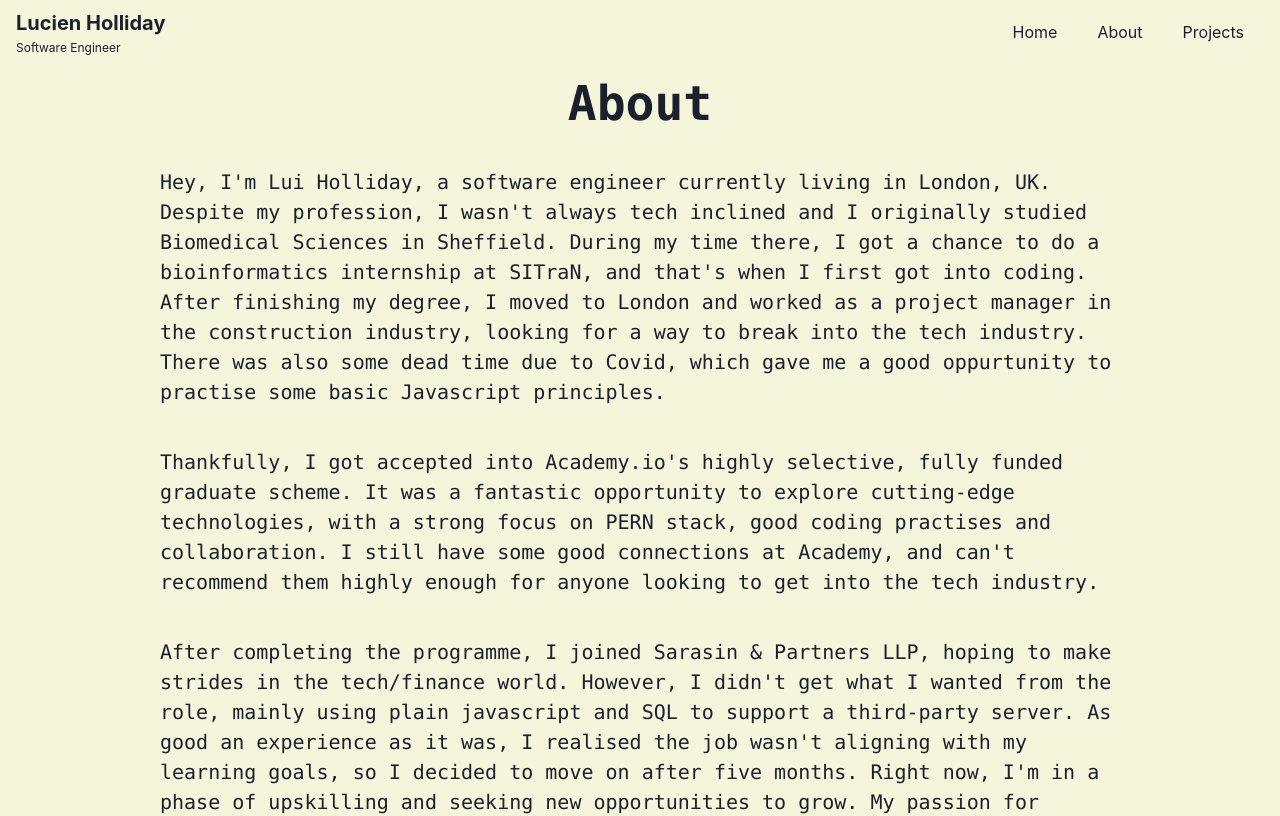
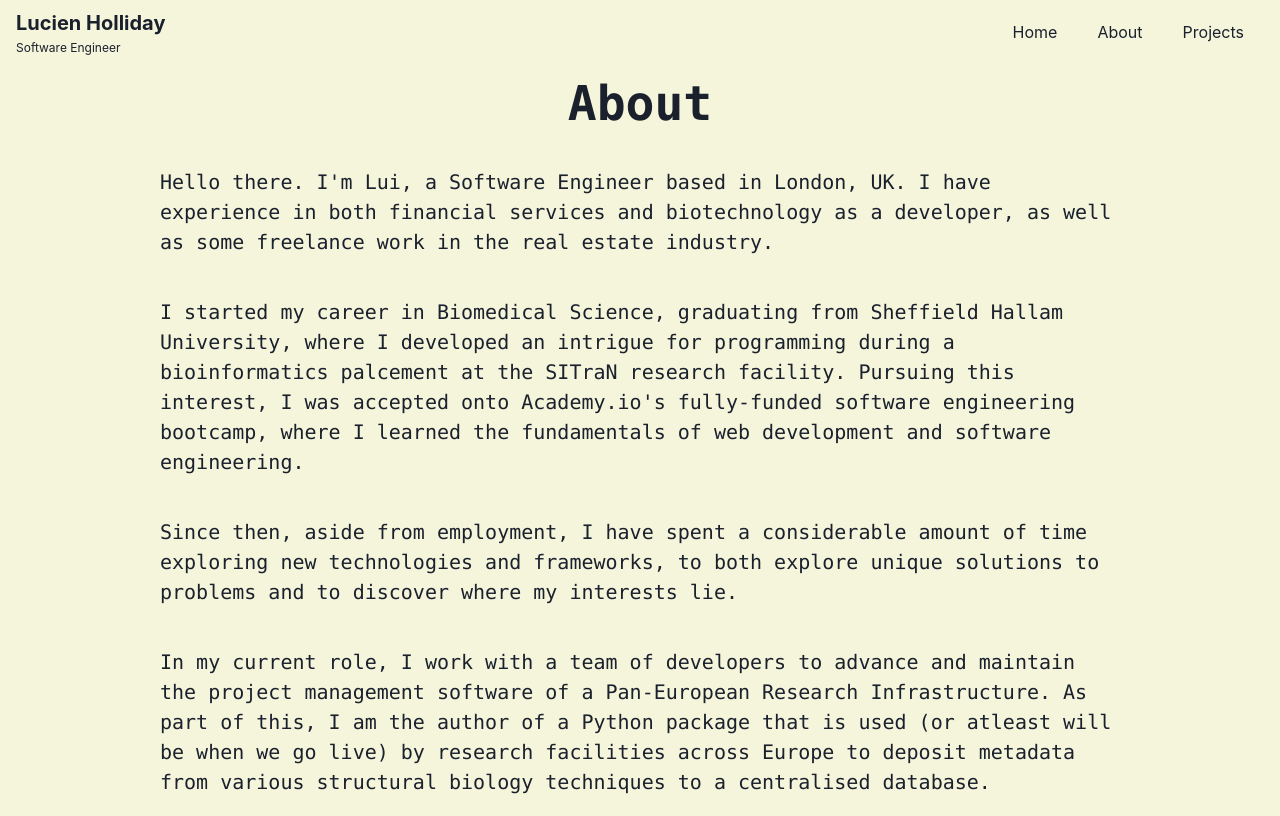
Before and after one commit to luiHoll97/luih, a React (Create React App) app: page /about in a window 1280 px wide. Shown: the top 816 px of the page. Built offline with nearby package versions, Linux system fonts and the light colour scheme.

Commit message:
description changes

```diff
--- a/src/components/AboutContent.tsx
+++ b/src/components/AboutContent.tsx
@@ -9,27 +9,24 @@ const AboutContent = (): JSX.Element => {
                 </Flex>
                 <Flex justifyContent={'center'} mt={10} >
                     <Text fontSize="xl" fontFamily={'mono'} maxW={'75%'}>
-                        Hey, I'm Lui Holliday, a software engineer currently living in London, UK. Despite my profession, I wasn't always tech inclined and I originally studied Biomedical Sciences in Sheffield. During my time there, I got a chance to do a bioinformatics internship at SITraN, and that's when I first got into coding.
-                        After finishing my degree, I moved to London and worked as a project manager in the construction industry, looking for a way to break into the tech industry. There was also some dead time due to Covid, which gave me a good oppurtunity to practise some basic Javascript principles.
+                        Hello there. I'm Lui, a Software Engineer based in London, UK. I have experience in both financial services and biotechnology as a developer, as well as some freelance work in the real estate industry.
                     </Text>
                 </Flex>
                 <Flex justifyContent={'center'} mt={10} >
                     <Text fontSize="xl" fontFamily={'mono'} maxW={'75%'}>
-                        Thankfully, I got accepted into Academy.io's highly selective, fully funded graduate scheme. It was a fantastic opportunity to explore cutting-edge technologies, with a strong focus on PERN stack, good coding practises and collaboration.
-                        I still have some good connections at Academy, and can't recommend them highly enough for anyone looking to get into the tech industry.
+                        I started my career in Biomedical Science, graduating from Sheffield Hallam University, where I developed an intrigue for programming during a bioinformatics palcement at the SITraN research facility.
+                        Pursuing this interest, I was accepted onto Academy.io's fully-funded software engineering bootcamp, where I learned the fundamentals of web development and software engineering.
                     </Text>
                 </Flex>
                 <Flex justifyContent={'center'} mt={10} >
                     <Text fontSize="xl" fontFamily={'mono'} maxW={'75%'}>
-                        After completing the programme, I joined Sarasin & Partners LLP, hoping to make strides in the tech/finance world. However, I didn't get what I wanted from the role, mainly using plain javascript and SQL to support a third-party server.
-                        As good an experience as it was, I realised the job wasn't aligning with my learning goals, so I decided to move on after five months.
-                        Right now, I'm in a phase of upskilling and seeking new opportunities to grow. My passion for coding and technology is stronger than ever, and I'm looking forward to joining a company that shares this.
+                        Since then, aside from employment, I have spent a considerable amount of time exploring new technologies and frameworks, to both explore unique solutions to problems and to discover where my interests lie.
                     </Text>
                 </Flex>
                 <Flex justifyContent={'center'} mt={10} >
                     <Text fontSize="xl" fontFamily={'mono'} maxW={'75%'}>
-                        Aside from my professional journey, I had some fun experiences as a kid – playing cricket for Nottinghamshire and representing England in chess.
-                        I also love to travel and actually moved to Rome during my time at Academy. I'm trying my best to continue learning Italian, but it's not easy.
+                        In my current role, I work with a team of developers to advance and maintain the project management software of a Pan-European Research Infrastructure.
+                        As part of this, I am the author of a Python package that is used (or atleast will be when we go live) by research facilities across Europe to deposit metadata from various structural biology techniques to a centralised database.
                     </Text>
                 </Flex>
 
--- a/src/components/HomeProfile.tsx
+++ b/src/components/HomeProfile.tsx
@@ -29,8 +29,8 @@ export const HomeProfile = (): JSX.Element => {
                                     Hey There
                                 </Text>
                                 <Text fontSize={'xl'} fontWeight='light' fontFamily={'mono'} maxW={'90%'} mt={2}>
-                                    I'm Lui, a software engineer based in London, UK. I'm currently taking a Summer break from employment to work on some personal projects and to learn some new skills, not to mention travel a bit!
-                                    Check out my socials below to see what I'm up to.
+                                    I'm Lui, a software engineer based in London, UK. I'm a software engineer currently working in the biotechnology sector.
+                                    Feel free to reach out to me on any of the platforms below.
                                 </Text>
                                 <Box mt={10}>
                                     <HStack spacing={10}>
--- a/src/components/PortfolioDesc.tsx
+++ b/src/components/PortfolioDesc.tsx
@@ -11,15 +11,12 @@ const PortfolioDesc = (): JSX.Element => {
             </Flex>
             <Flex justifyContent={'center'} mt={5}>
                 <Text fontFamily={'mono'} maxW={'75%'}>
-                    Here are some of the projects I've worked on recently. I'm taking this time out to learn some new skills and technologies, so I'll be adding more projects as I go.
-                    My previous role was a lot of plain JavaScript, so taking this time to further my TypeScript and React knoweledge has been great for improving my front-end skills.
-                    I've focussed less on my back-end skills, hence a lot of firebase projects, but I'm looking to improve my back-end skills in the near future.
+                    Take a look at some of the projects I'm working on.
                 </Text>
             </Flex>
             <Flex justifyContent={'center'} mt={5}>
             <Text justifyContent={'center'} fontFamily={'mono'} maxW={'75%'} mb='20' mt={2}>
-                    Some of these projects were done with friends, so you'll see a {<Icon as={FaUserFriends} color={'green'}/>} next to the ones I worked on with others.
-                    Equally, some are still being worked on! If so you'll see a {<Icon as={FaHammer} color={'yellow.500'}/>} next to them.
+                    Some of these are still being worked on! If so you'll see a {<Icon as={FaHammer} color={'yellow.500'}/>} next to them.
                 </Text>
             </Flex>
         </>
```
